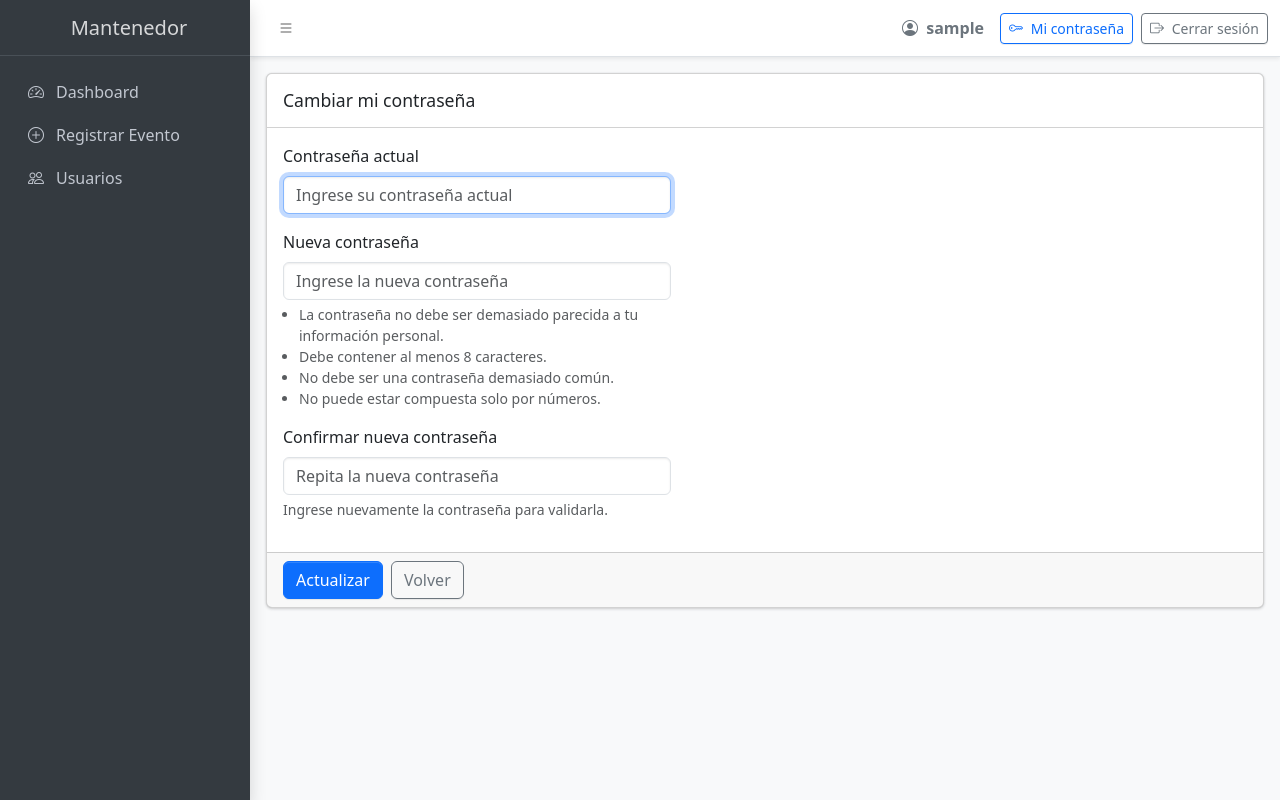
After one commit to Matigabu/Mantenedor-datos, a Django app: page /usuarios/mi-password/ in a window 1280 px wide. The commit adds this page. Run offline with Django 5.2, Linux system fonts and the light colour scheme; the visitor is signed in with stand-in values (Sample User, id 1).

Commit message:
Cambio de contraseña para el usuario autenticado
-Se incluye la opción "Mi contraseña" en la navegación principal para los usuarios logueados
-Cada usuario puede actualizar su propia contraseña desde su sesión.
-Se mantiene la sesión activa después del cambio de contraseña.
-Se conserva la gestión de contraseñas por supervisor o superusuario desde el módulo de usuarios.

```diff
--- a/templates/base.html
+++ b/templates/base.html
@@ -17,7 +17,7 @@
 
 <div class="app-wrapper">
 
-    <!-- ================= NAVBAR ================= -->
+    <!-- ------- NAVBAR ------- -->
     <nav class="app-header navbar navbar-expand bg-body shadow-sm">
         <div class="container-fluid">
 
@@ -40,6 +40,13 @@
                         </span>
                     </li>
 
+                    <li class="nav-item me-2">
+                        <a href="{% url 'usuarios:mi_password' %}" class="btn btn-outline-primary btn-sm">
+                            <i class="bi bi-key me-1"></i>
+                            Mi contraseña
+                        </a>
+                    </li>
+
                     <li class="nav-item">
                         <form method="post" action="{% url 'logout' %}">
                             {% csrf_token %}
@@ -55,7 +62,7 @@
         </div>
     </nav>
 
-    <!-- ================= SIDEBAR ================= -->
+    <!--  SIDEBAR ----- -->
     <aside class="app-sidebar bg-body-secondary shadow" data-bs-theme="dark">
         <div class="sidebar-brand">
             <a href="{% url 'dashboard:dashboard' %}" class="brand-link text-decoration-none">
@@ -111,7 +118,7 @@
         </div>
     </aside>
 
-    <!-- ================= CONTENIDO ================= -->
+    <!-- --------------- CONTENIDO  -->
     <main class="app-main">
         <div class="app-content p-3">
 
@@ -132,9 +139,9 @@
 
 </div>
 
-<!-- ================= JS ================= -->
+<!-- -JS --- -->
 
-<!-- Bootstrap Bundle -->
+<!-- Bootstrap -->
 <script src="https://cdn.jsdelivr.net/npm/bootstrap@5.3.3/dist/js/bootstrap.bundle.min.js"></script>
 
 <!-- AdminLTE JS -->
--- /dev/null
+++ b/templates/usuarios/mi_password.html
@@ -0,0 +1,39 @@
+{% extends "base.html" %}
+{% block title %}Mi contraseña{% endblock %}
+{% block content %}
+
+<div class="card">
+  <div class="card-header">
+    <h3 class="card-title">Cambiar mi contraseña</h3>
+  </div>
+
+  <form method="post">
+    {% csrf_token %}
+
+    <div class="card-body">
+      <div class="row">
+        <div class="col-md-8 col-lg-5">
+          {% for field in form %}
+            <div class="mb-3">
+              <label class="form-label" for="{{ field.id_for_label }}">{{ field.label }}</label>
+              {{ field }}
+              {% if field.help_text %}
+                <div class="text-muted small mt-1">{{ field.help_text|safe }}</div>
+              {% endif %}
+              {% if field.errors %}
+                <div class="text-danger small mt-1">{{ field.errors }}</div>
+              {% endif %}
+            </div>
+          {% endfor %}
+        </div>
+      </div>
+    </div>
+
+    <div class="card-footer d-flex gap-2">
+      <button class="btn btn-primary" type="submit">Actualizar</button>
+      <a class="btn btn-outline-secondary" href="{% url 'dashboard:dashboard' %}">Volver</a>
+    </div>
+  </form>
+</div>
+
+{% endblock %}
--- a/usuarios/urls.py
+++ b/usuarios/urls.py
@@ -9,4 +9,5 @@ urlpatterns = [
     path("<int:pk>/editar/", views.editar_usuario, name="editar"),
     path("<int:pk>/password/", views.cambiar_password, name="password"),
     path("<int:pk>/toggle-activo/", views.toggle_activo, name="toggle_activo"),
+    path("mi-password/", views.mi_password, name="mi_password"),
 ]
--- a/usuarios/views.py
+++ b/usuarios/views.py
@@ -2,6 +2,9 @@ from django.contrib import messages
 from django.contrib.auth.decorators import user_passes_test
 from django.contrib.auth.models import User
 from django.shortcuts import get_object_or_404, redirect, render
+from django.contrib.auth.decorators import login_required
+from django.contrib.auth.forms import PasswordChangeForm
+from django.contrib.auth import update_session_auth_hash
 
 from .forms import UsuarioCreateForm, PasswordChangeSimpleForm
 
@@ -29,6 +32,51 @@ def lista_usuarios(request):
 
     return render(request, "usuarios/lista_usuarios.html", {"usuarios": qs, "q": q})
 
+@login_required
+def mi_password(request):
+    if request.method == "POST":
+        form = PasswordChangeForm(request.user, request.POST)
+        if form.is_valid():
+            user = form.save()
+            update_session_auth_hash(request, user)
+            messages.success(request, "Tu contraseña fue actualizada.")
+            return redirect("dashboard:dashboard")
+    else:
+        form = PasswordChangeForm(request.user)
+
+    # Estilo + textos en español
+    if "old_password" in form.fields:
+        form.fields["old_password"].label = "Contraseña actual"
+        form.fields["old_password"].help_text = ""
+        form.fields["old_password"].widget.attrs.update({
+            "class": "form-control",
+            "placeholder": "Ingrese su contraseña actual",
+        })
+
+    if "new_password1" in form.fields:
+        form.fields["new_password1"].label = "Nueva contraseña"
+        form.fields["new_password1"].help_text = (
+            "<ul class='mb-0 ps-3'>"
+            "<li>La contraseña no debe ser demasiado parecida a tu información personal.</li>"
+            "<li>Debe contener al menos 8 caracteres.</li>"
+            "<li>No debe ser una contraseña demasiado común.</li>"
+            "<li>No puede estar compuesta solo por números.</li>"
+            "</ul>"
+        )
+        form.fields["new_password1"].widget.attrs.update({
+            "class": "form-control",
+            "placeholder": "Ingrese la nueva contraseña",
+        })
+
+    if "new_password2" in form.fields:
+        form.fields["new_password2"].label = "Confirmar nueva contraseña"
+        form.fields["new_password2"].help_text = "Ingrese nuevamente la contraseña para validarla."
+        form.fields["new_password2"].widget.attrs.update({
+            "class": "form-control",
+            "placeholder": "Repita la nueva contraseña",
+        })
+
+    return render(request, "usuarios/mi_password.html", {"form": form})
 
 @solo_supervisor
 def crear_usuario(request):
```
